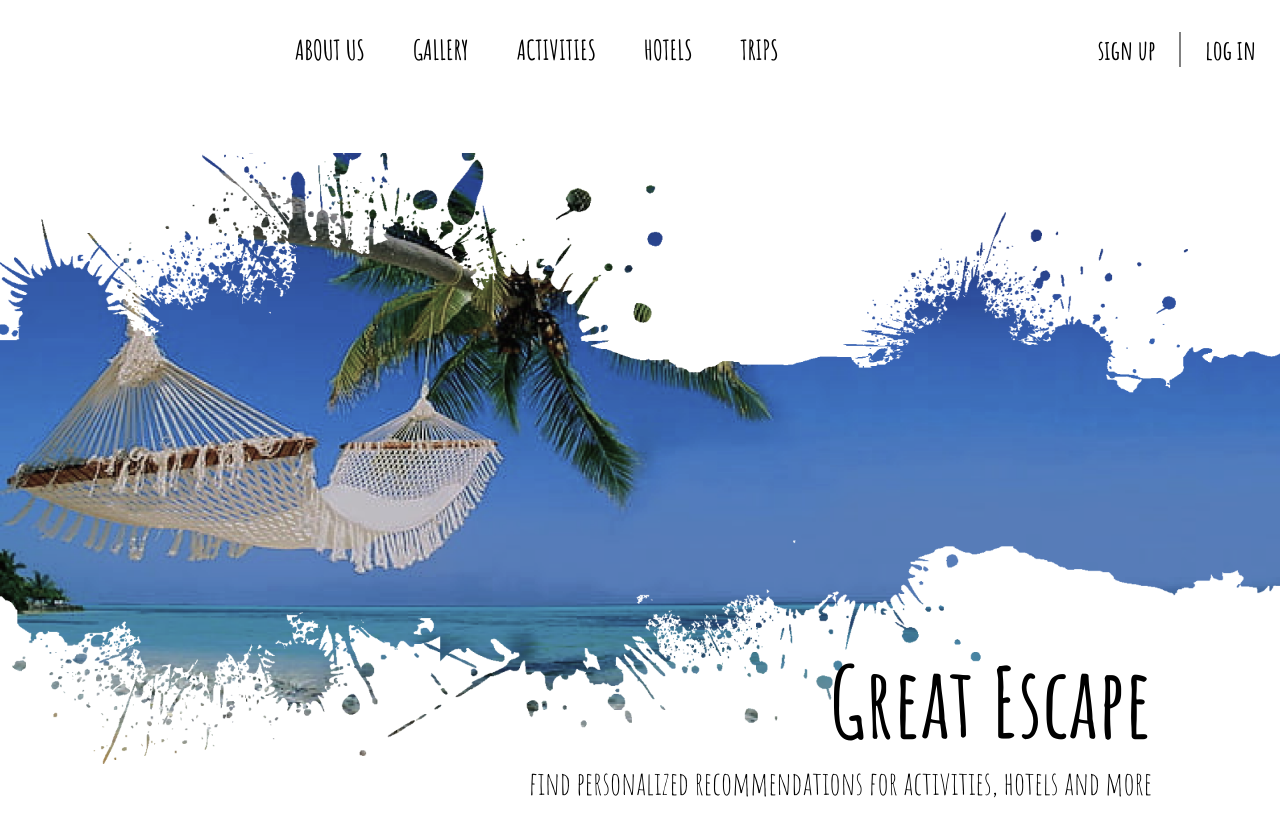
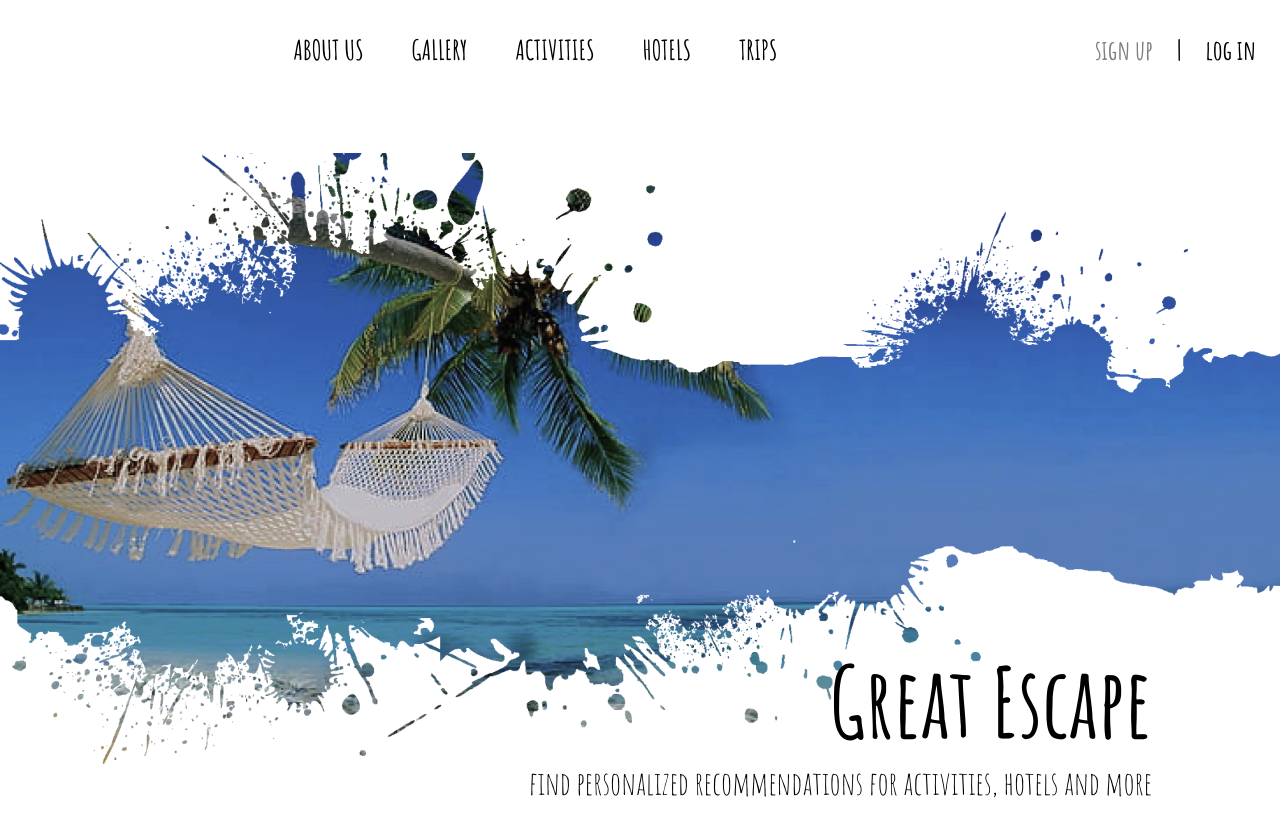
Before and after one commit to NikhitaBarat/great-escape, a React (Create React App) app in the folder client/: page / in a window 1280 px wide. Shown: the top 836 px of the page. Built offline with nearby package versions, Linux system fonts and the light colour scheme.

Commit message:
header style fixed

```diff
--- a/client/src/components/header/header.components.jsx
+++ b/client/src/components/header/header.components.jsx
@@ -15,7 +15,7 @@ const Header = () => {
         </div>
         <div className='signin_options'>
         <ul>
-          <span className='gray'><li><a href='/'>sign up</a></li></span>
+          <span ><li><a className='gray' href='/'>sign up</a></li></span>|
           <li><a href='/about'>log in</a></li>
         </ul>
       </div>
```
